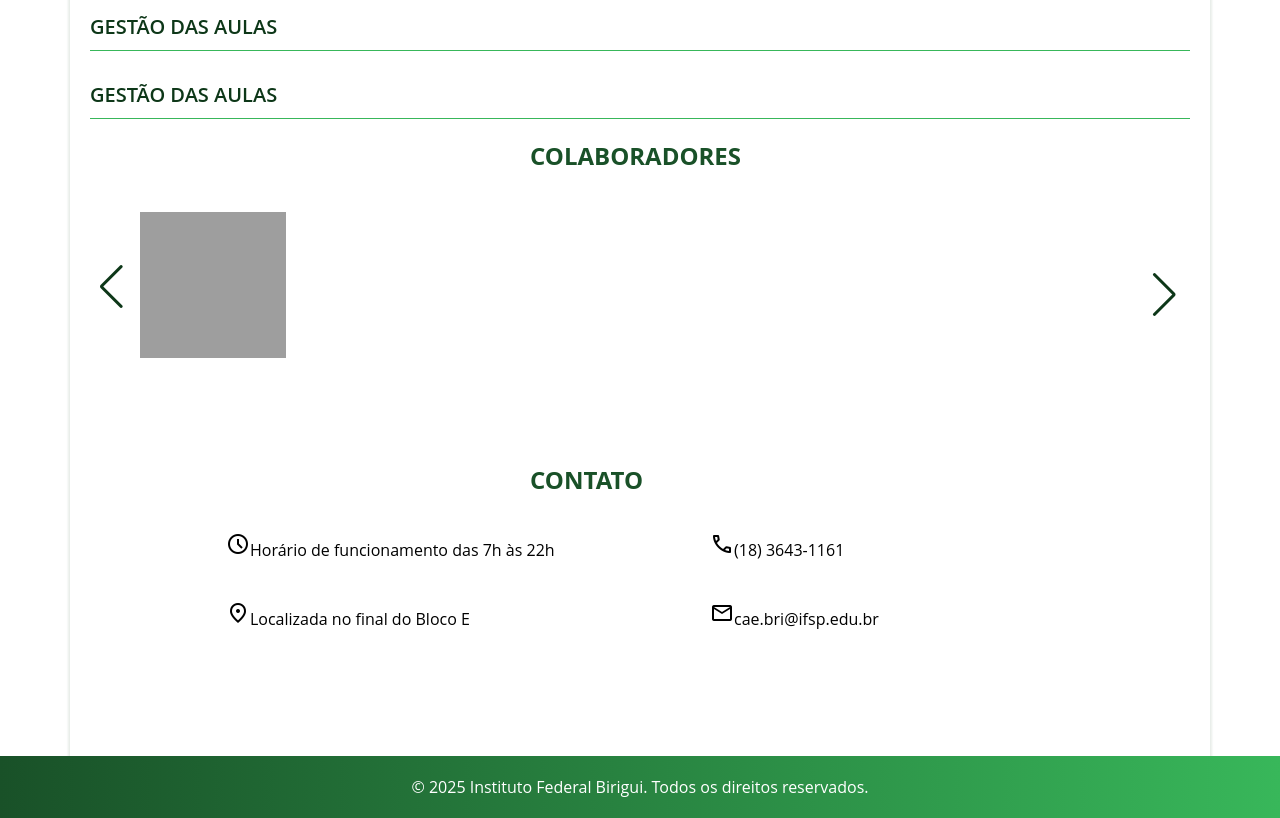
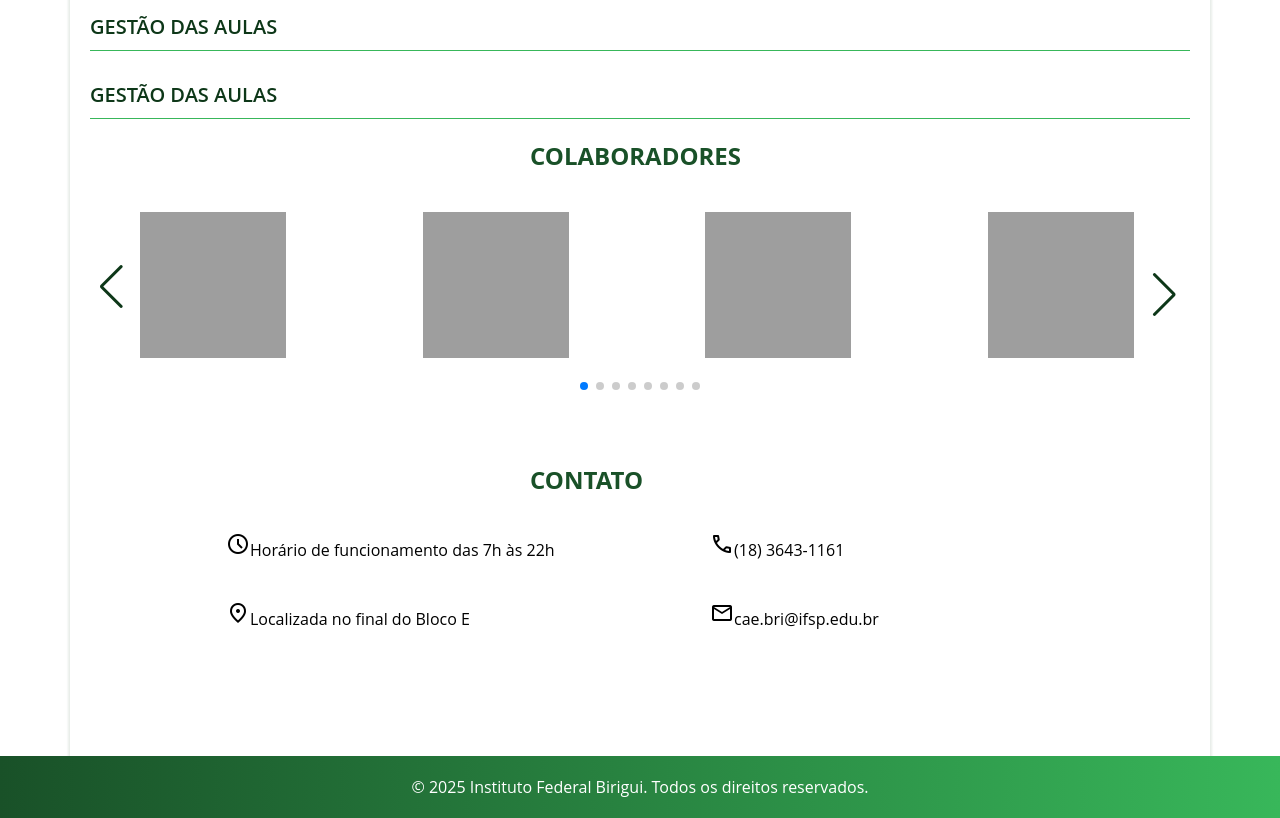
Before and after one commit to joaomagno1/ProjetoCoordenadorias, a plain HTML site: page pages/CAE.html in a window 1280 px wide. Shown: the part 993-1811 px from the top of the page. Drawn offline with nearby package versions, Linux system fonts and the light colour scheme; the site is published under a folder, as on GitHub Pages, so addresses that start at the root find nothing.

Commit message:
Update CAE.html

```diff
--- a/pages/CAE.html
+++ b/pages/CAE.html
@@ -194,6 +194,6 @@
     </footer>
     <!--script para o menu carrosel dos colaboradores-->
     <script src="https://cdn.jsdelivr.net/npm/swiper@11/swiper-bundle.min.js"></script>
-    <script src="/javascript/script.js"></script>
+    <script src="../javascript/script.js"></script>
   </body>
 </html>
```
